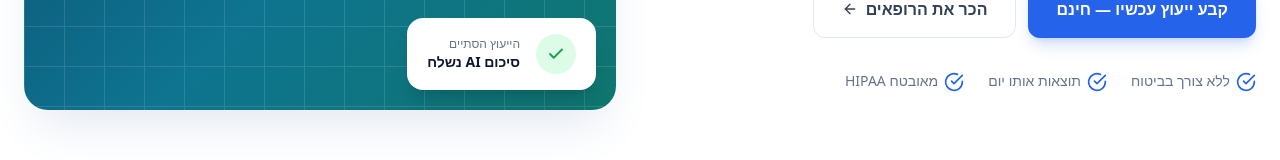
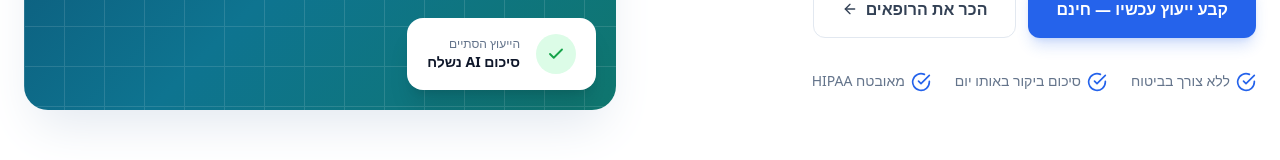
Before and after one commit to fadyzar/Medical, a Next.js app: page /marketing in a window 1280 px wide. Shown: the part 514-674 px from the top of the page. Built offline with nearby package versions, Linux system fonts and the light colour scheme; no server answers.

Commit message:
Soften marketing trust line to factual capability
'תוצאות אותו יום' -> 'סיכום ביקור באותו יום' (describes the same-day AI
visit summary, not a guaranteed medical/business outcome).

Co-Authored-By: Claude Opus 4.8 <noreply@anthropic.com>

```diff
--- a/app/marketing/page.tsx
+++ b/app/marketing/page.tsx
@@ -194,7 +194,7 @@ export default function MarketingPage() {
               </span>
               <span className="flex items-center gap-1.5">
                 <CheckCircle />
-                תוצאות אותו יום
+                סיכום ביקור באותו יום
               </span>
               <span className="flex items-center gap-1.5">
                 <CheckCircle />
```
